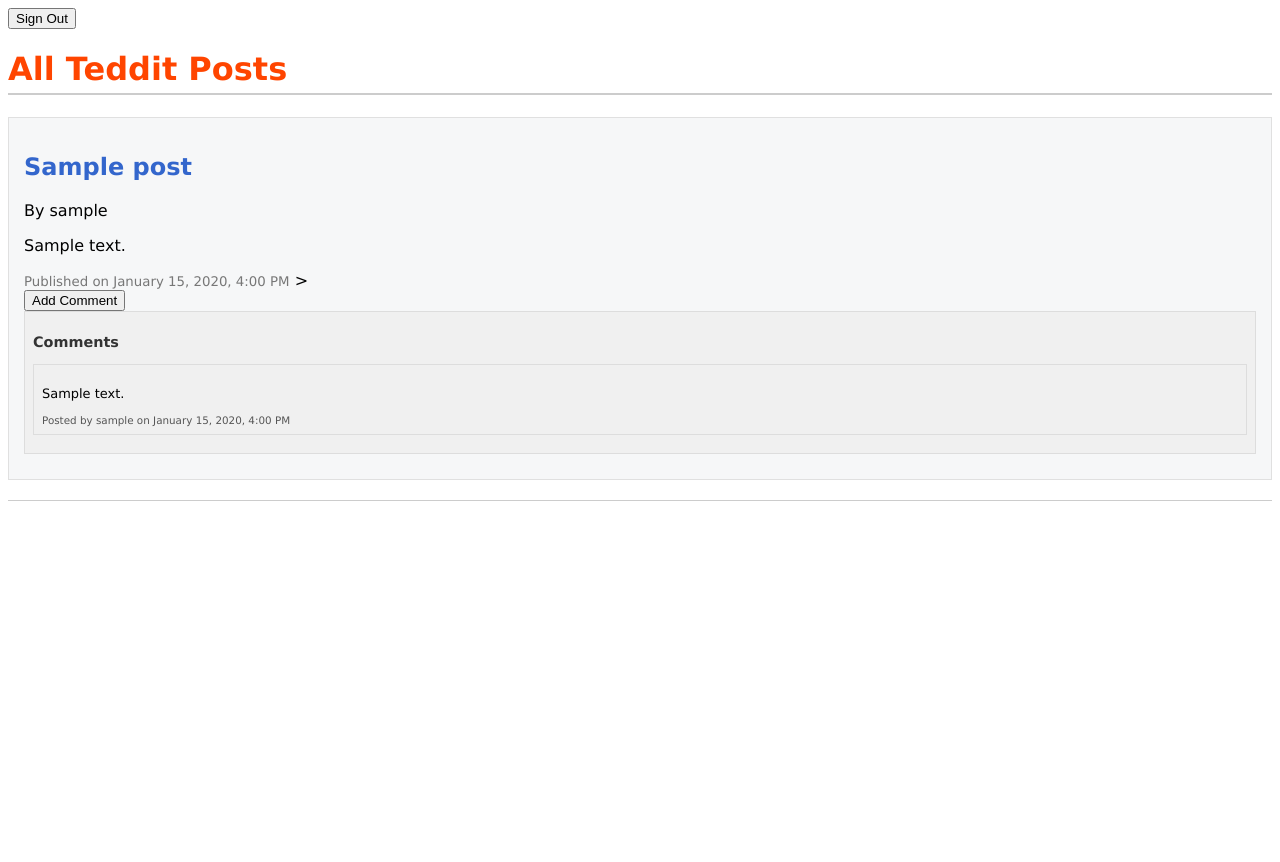
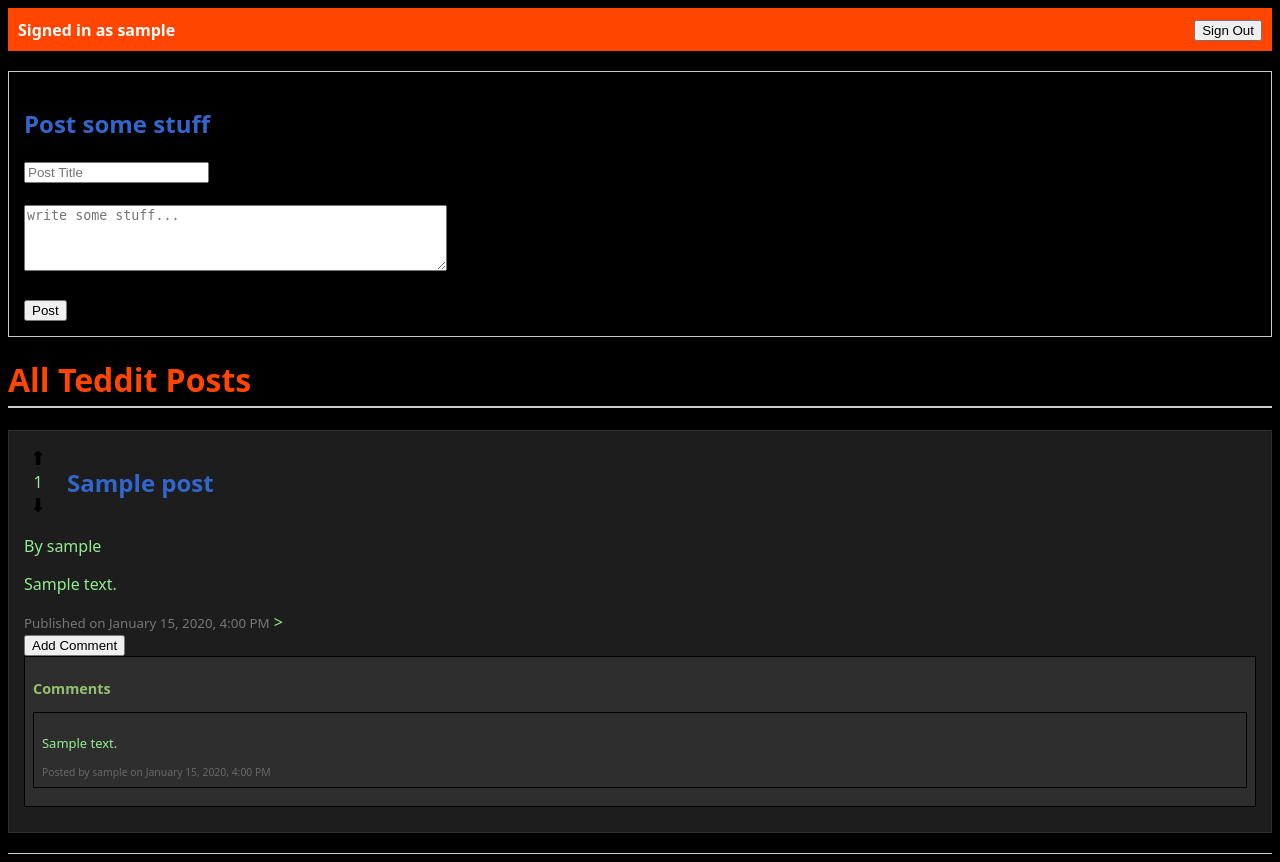
Before and after one commit to KRashid71/teddit, a Django app: page /home/ in a window 1280 px wide. Before the commit the page ends 501 px from the top, so only its background shows below. Run offline with Django 5.2, Linux system fonts and the light colour scheme; a user stored in the database is signed in; tables that the repository leaves empty hold one stand-in row (values such as "Sample post").

Commit message:
added forms to: post reviews, comments, cannot post empty space comments, cannot comment or post without logging in; changed theme color

```diff
--- a/bloghome/templates/bloghome/home.html
+++ b/bloghome/templates/bloghome/home.html
@@ -6,9 +6,11 @@
     <style>
         /* Old Reddit inspired colors */
         body {
-            background-color: #ffffff; /* white background */
-            color: #000000; /* black text */
-            font-family: Verdana, Arial, sans-serif;
+            background-color: black; /* white background */
+            color: lightgreen; /* black text */
+            /* font-family: Verdana, Arial, sans-serif; */
+            font-family: system-ui, -apple-system, BlinkMacSystemFont, 'Segoe UI', Roboto, Oxygen, Ubuntu, Cantarell, 'Open Sans', 'Helvetica Neue', sans-serif;
+            ;
         }
 
         h1 {
@@ -18,8 +20,8 @@
         }
 
         article {
-            background-color: #f6f7f8; /* light gray post background */
-            border: 1px solid #e0e0e0;
+            background-color: rgb(29, 29, 29); /* light gray post background */
+            border: 1px solid #2e2e2e;
             padding: 15px;
             margin-bottom: 20px;
         }
@@ -56,20 +58,75 @@
             font-size: 0.9em;
             margin-bottom: 10px;
             padding: 8px;
-            background-color: #f0f0f0; /* slightly darker gray for comments */
-            border: 1px solid #ddd;
+            background-color: #2e2e2e; /* slightly darker gray for comments */
+            border: 1px solid #000000;
         }
 
         .comment-meta {
-            color: #555; font-size: 0.8em;
+            color: #696969; font-size: 0.8em;
         }
 
+        .header-bar {
+            background-color: #ff4500;
+            display: flex;
+            align-items: center;
+            padding: 10px;
+            margin-bottom: 20px;
+        }
+
+        .user-handle {
+            color:white;
+            font-weight: bold;
+            margin-right: 15px;
+        }
+
+        .post-header{
+            display: flex;
+            align-items: center;
+        }
+
+        .vote-box {
+            display: flex;
+            flex-direction: column;
+            align-items: center;
+            margin-right: 15px;
+        }
+
+        .vote-box button {
+            background: none;
+            border: none;
+            font-size: 1.2em;
+            cursor: pointer;
+        }
+
+        .vote_count {
+            font-weight: bold;
+            margin: 5px 0;
+        }
 
     </style>
 </head>
-<form action="{% url 'authorsignout' %}" method="get">
-    <button type="submit">Sign Out</button>
-</form>
+<div class="header-bar">
+    {% if user.is_authenticated %}
+        <span class="user-handle">Signed in as {{user.authors.display_handle}}</span>
+        <form action="{% url 'authorsignout' %}" method="get" style="margin-left:auto;">
+            <button type="submit">Sign Out</button>
+        </form>
+    {% endif %}
+</div>
+
+<!-- Write a Post -->
+{% if user.is_authenticated %}
+<div class="new-post" style="margin-bottom:20px; padding:15px; border:1px solid#ccc; background:f9f9f9;">
+    <h2>Post some stuff</h2>
+    <form action="{% url 'homefeed' %}" method="post">
+        {% csrf_token %}
+        <input type="text" name="title" placeholder="Post Title" required><br><br>
+        <textarea name="content" rows="4" cols= "50" placeholder="write some stuff..." required></textarea><br><br>
+        <button type="submit" name="action" value="create_post" >Post</button>
+    </form>
+</div>
+{% endif %}
 
 <body>
     <h1>All Teddit Posts</h1>
@@ -77,15 +134,32 @@
     {% if posts %}
         {% for post in posts %}
             <article>
-                <h2>{{ post.title }}</h2>
-                <p>By {{ post.author.user.username }}</p>
+                <!-- <h2>{{ post.title }}</h2> -->
+                <div class="post-header">
+                    <div class="vote-box">
+                        <form action="{% url 'homefeed' %}" method="post">
+                            {% csrf_token %}
+                            <input type="hidden" name="post_id" value="{{post.id}}">
+                            <button type="submit" name="action" value="upvote_post">⬆</button>
+                        </form>
+                        <span class="vote-count">{{ post.vote }}</span>
+                        <form action="{% url 'homefeed' %}" method="post">
+                            {% csrf_token %}
+                            <input type="hidden" name="post_id" value="{{post.id}}">
+                            <button type="submit"name="action" value="downvote_post">⬇</button>
+                        </form>
+                    </div>
+                    <h2 class="post-title">{{ post.title }}</h2>
+                </div>
+
+                <p>By {{ post.author.display_handle }}</p>
                 <p>{{ post.content }}</p>
                 <small>Published on {{ post.time_created|date:"F j, Y, g:i A"}}</small>
                 <!--comment form-->>
                 <div class="comment-form">
                     {% if user.is_authenticated %}
                         <!-- Comment form toggle button -->
-                        <button type="button" onclick="toggleCommentForm({{post.id }})">
+                        <button type="button" onclick="toggleCommentForm('{{ post.id }}')">
                             Add Comment
                         </button>
 
@@ -95,11 +169,11 @@
                                 {% csrf_token %}
                                 <input type="hidden" name="post_id" value="{{ post.id }}">
                                 <textarea name="content" rows="3" cols="40" placeholder="Write your comment..."></textarea><br>
-                                <button type="submit">Submit</button>
+                                <button type="submit" name="action" value="create_comment">Post Comment</button>
                             </form>
                         </div>
                     {% else %}
-                        <p><small><a href="{% url 'login' %}">Log in</a> to comment</small></p>
+                        <p><small><a href="{% url 'authorsignin' %}">Log in</a> to comment</small></p>
                     {% endif %}
                 </div>
 
@@ -113,7 +187,7 @@
 
                 <!--Comment section-->
                 <div class="comment">
-                    <h3 style="font-size:1em; color:#333;">Comments</h3>
+                    <h3 style="font-size:1em; color:#95c16e;">Comments</h3>
                     {% if post.comment_set.all %}
                         {%for comment in post.comment_set.all %}
                             <div class="comment">
--- a/bloghome/views.py
+++ b/bloghome/views.py
@@ -17,15 +17,45 @@ class HomeFeed(View):
 
     def post(self,request):
         if request.user.is_authenticated:
-            post_id = request.POST.get('post_id')
-            content = request.POST.get('content')
-            if post_id and content:
-                post = get_object_or_404(Posts, id=post_id)
-                Comment.objects.create(
-                    post=post,
-                    author=request.user.authors,
-                    content=content
-                )
+            action = request.POST.get('action')
+
+            #For new Post creation
+            if action=="create_post":
+                title = request.POST.get('title','').strip()
+                content = request.POST.get('content','').strip()
+                if title and content:
+                    Posts.objects.create(
+                        title=title,
+                        content=content,
+                        author=request.user.authors
+                    )
+            #For new Comment creation
+            if action=="create_comment":
+                post_id = request.POST.get('post_id')
+                content = request.POST.get('content','').strip()
+                if post_id and content:
+                    post = get_object_or_404(Posts, id=post_id)
+                    Comment.objects.create(
+                        post=post,
+                        author=request.user.authors,
+                        content=content
+                    )
+            #For upvoting a post
+            elif action=="upvote_post":
+                post_id = request.POST.get('post_id')
+                if post_id:
+                    post = get_object_or_404(Posts, id=post_id)
+                    post.vote += 1
+                    post.save()
+            #For downvoting a post
+            elif action=="downvote_post":
+                post_id = request.POST.get('post_id')
+                if post_id:
+                    post = get_object_or_404(Posts, id=post_id)
+                    post.vote -= 1
+                    post.save()
+        else:
+            return redirect('authorsignin')
         return redirect('homefeed')
 
 class AuthorSignup(View):
```
